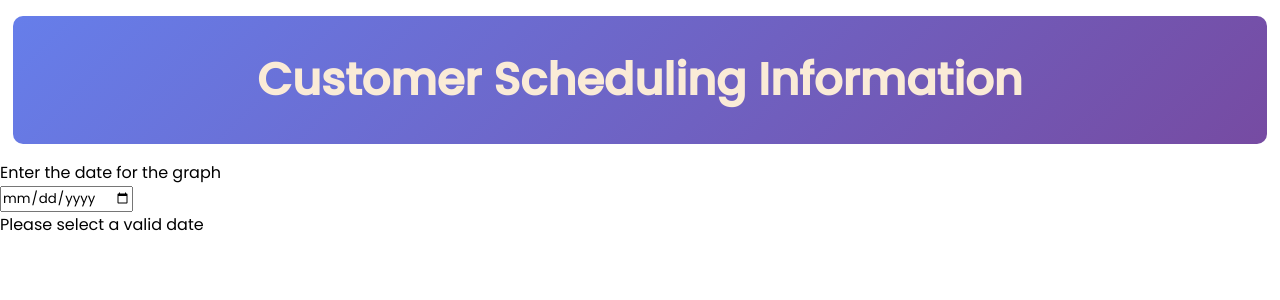
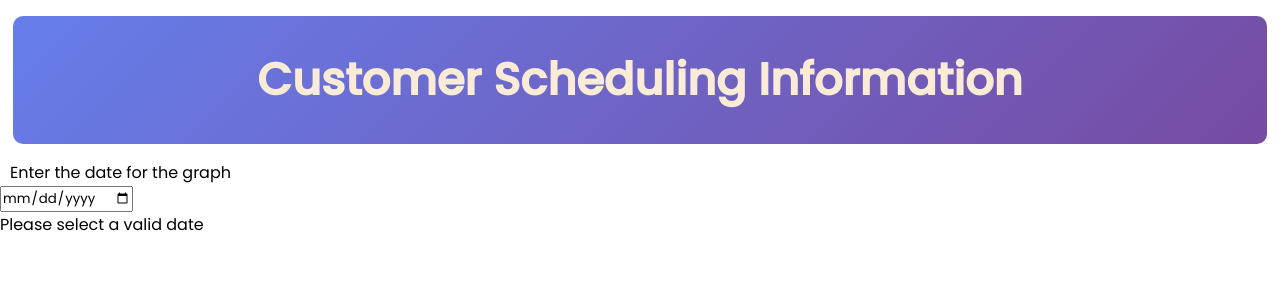
Before and after one commit to AatirNadim/meal-project, a React (Create React App) app: page / in a window 1280 px wide. Shown: the top 300 px of the page. Built offline with nearby package versions, Linux system fonts and the light colour scheme.

Commit message:
working on per-date bar chart

```diff
--- a/src/Components/Main.tsx
+++ b/src/Components/Main.tsx
@@ -6,6 +6,8 @@ import DatePicker from "react-datepicker";
 
 import { Bar } from "react-chartjs-2";
 import BarComponent from "./BarComponent";
+import TimeComponent from "./TimeComponent";
+
 import { objType } from "../Assets/handleData";
 
 // set data for the barchart -->
@@ -22,6 +24,10 @@ const Main = () => {
   const [date, setDate] = React.useState("");
   const [selectedData, setSelectedData] = React.useState({});
   const [sch_array, setSch_array] = React.useState<string[]>([]);
+  const [perDate, setPerDate] = React.useState<string>("");
+
+
+
   // console.log(data_obj);
   // React.useEffect(() => {
   //  console.log('i was changed')
@@ -45,7 +51,11 @@ const Main = () => {
 
   return (
     <div className={styles.main_div}>
-      <p>Enter the date for the graph</p>
+      <p
+      style = {{
+        paddingLeft : '10px',
+      }}
+      >Enter the date for the graph</p>
       <input type="date" onChange={(e) => handleDateChange(e)} />
 
       {/* outer div */}
@@ -112,15 +122,22 @@ const Main = () => {
                   <button
                   style = {{
                     height : '40px',
-                    width : '80px',
+                    width : '90px',
                     border : 'none',
                     borderRadius : '5px',
-
+                    backgroundColor : `#6f61c2`,
+                    color : 'white',
+                    fontWeight : 'bolder',
+                    fontSize : '15px',
                   }}
-
+                  onClick = {() => {
+                  console.log(data_obj[`${date}`][`${sch_date}`])
+                  setPerDate(sch_date)
+                  }}
                   >{sch_date}</button>
                 ))}
               </div>
+              {perDate.length > 0 ? <TimeComponent data = {data_obj[`${date}`][`${perDate}`]} /> : <div></div>}
             </div>
           ) : (
             <p></p>
```
Also changed, not shown: src/Components/TimeComponent.tsx (+18 -1 lines).
